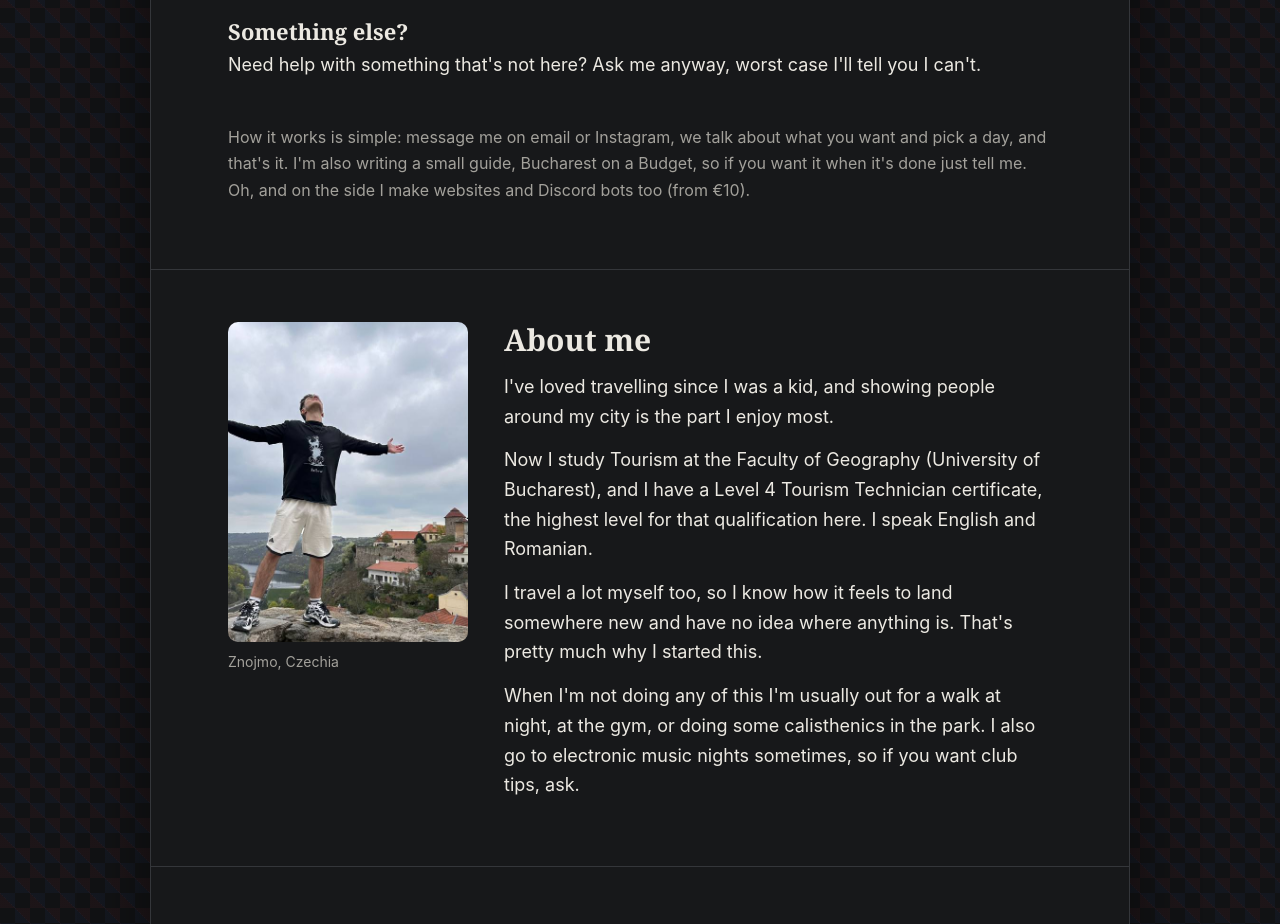
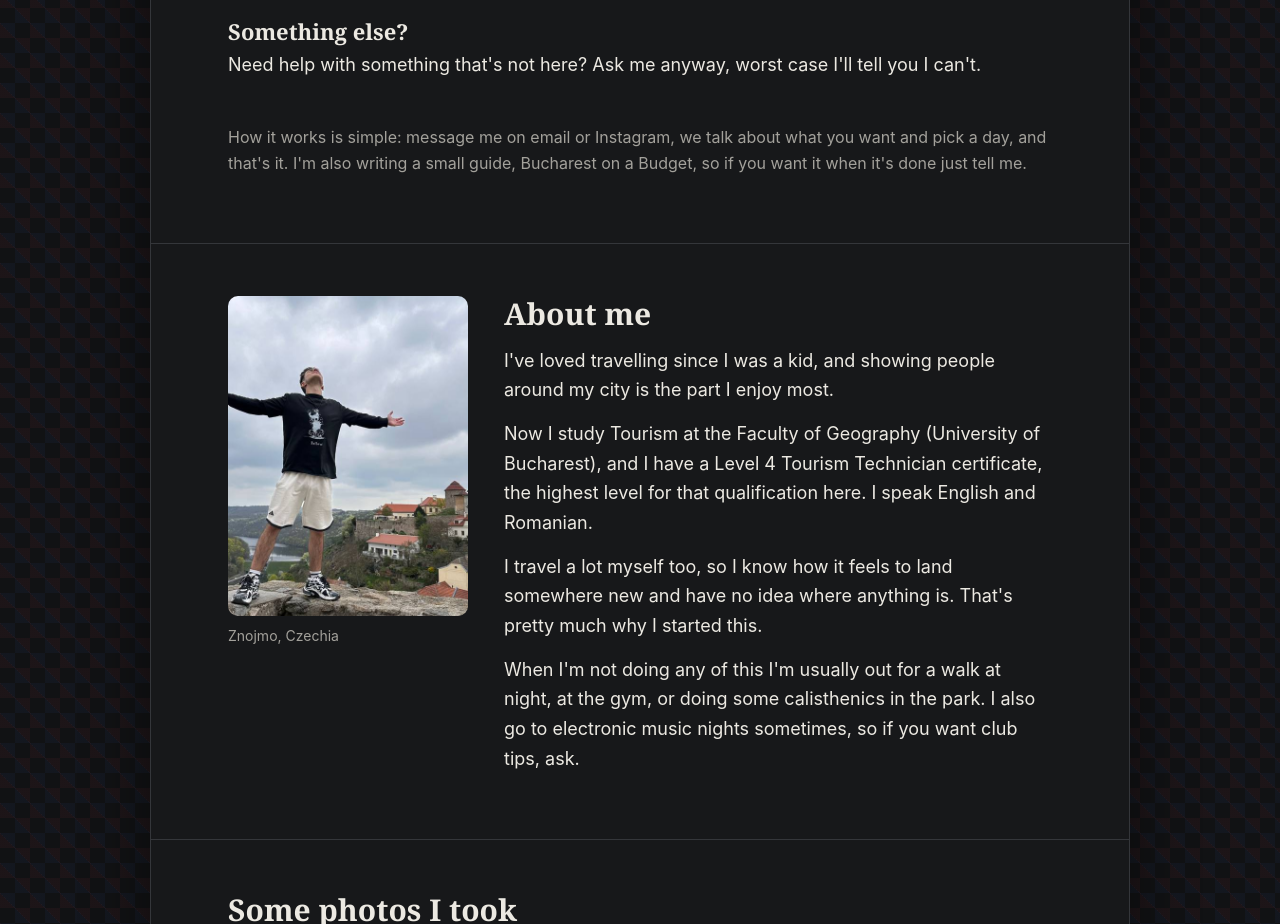
Before and after one commit to xceapi/xceapi.github.io, a plain HTML site: page index.html in a window 1280 px wide. Shown: the part 1462-2386 px from the top of the page. Drawn offline with Linux system fonts and the light colour scheme.

Commit message:
Remove websites and bots

```diff
--- a/index.html
+++ b/index.html
@@ -162,7 +162,7 @@ footer .wrap{padding-top:22px;padding-bottom:30px;color:var(--muted);font-size:1
     <p>Need help with something that's not here? Ask me anyway, worst case I'll tell you I can't.</p>
   </div>
 
-  <p class="small" style="margin-top:18px">How it works is simple: message me on email or Instagram, we talk about what you want and pick a day, and that's it. I'm also writing a small guide, Bucharest on a Budget, so if you want it when it's done just tell me. Oh, and on the side I make websites and Discord bots too (from €10).</p>
+  <p class="small" style="margin-top:18px">How it works is simple: message me on email or Instagram, we talk about what you want and pick a day, and that's it. I'm also writing a small guide, Bucharest on a Budget, so if you want it when it's done just tell me.</p>
 </div></section>
 
 <section id="about" class="about"><div class="wrap">
```
